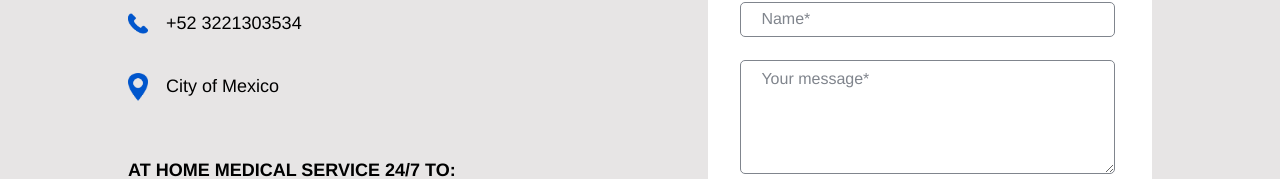
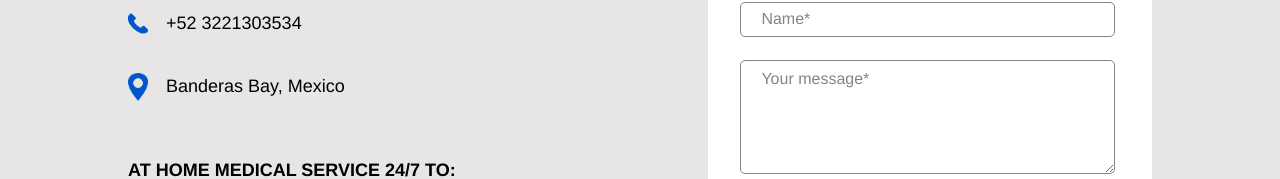
Before and after one commit to justinait/drperalta, a React (Vite) app: page / in a window 1280 px wide. Shown: the part 1588-1767 px from the top of the page. Built offline with nearby package versions, Linux system fonts and the light colour scheme.

Commit message:
location

```diff
--- a/src/Components/Contact/Contact.jsx
+++ b/src/Components/Contact/Contact.jsx
@@ -18,7 +18,7 @@ function Contact() {
 
         <div className='divIcons'>
           <img src={location} alt="" />
-          <p>City of Mexico</p>
+          <p>Banderas Bay, Mexico</p>
         </div>
 
         <p className='subtitleContactHero'>At home medical service 24/7 to:</p>
```
